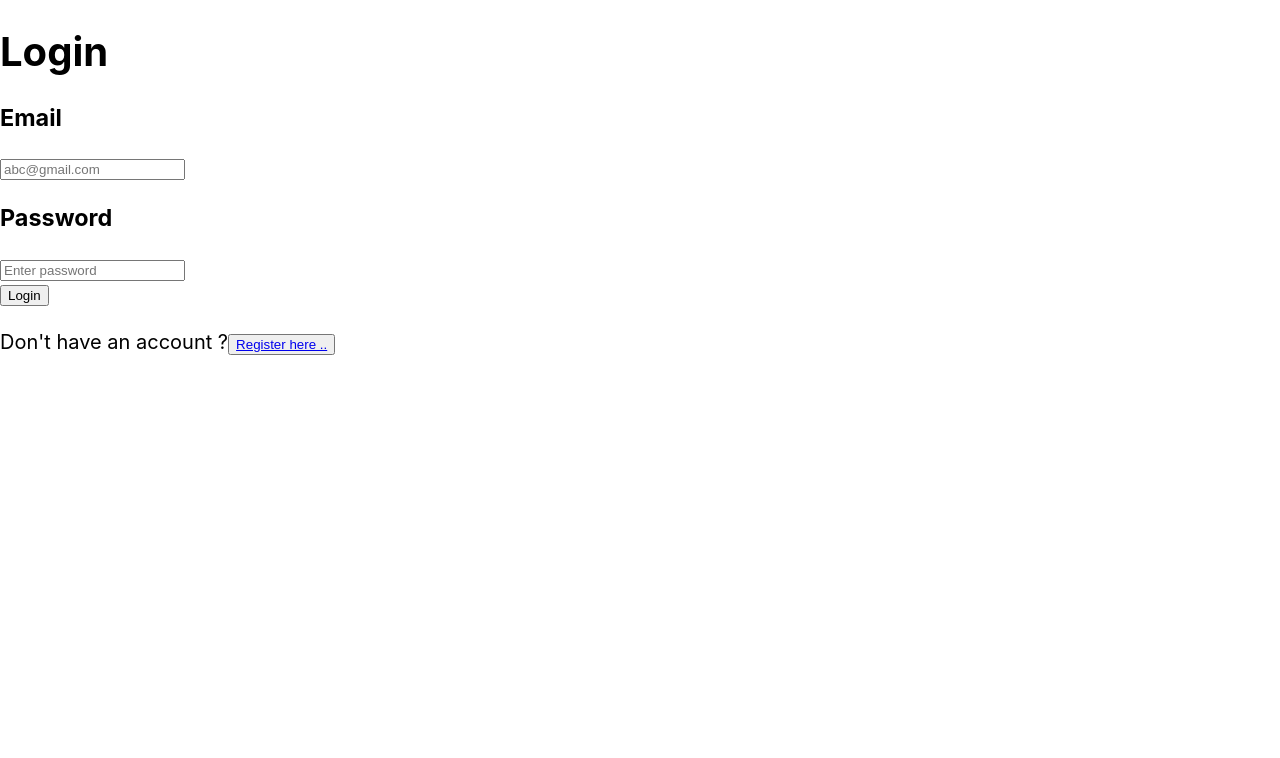
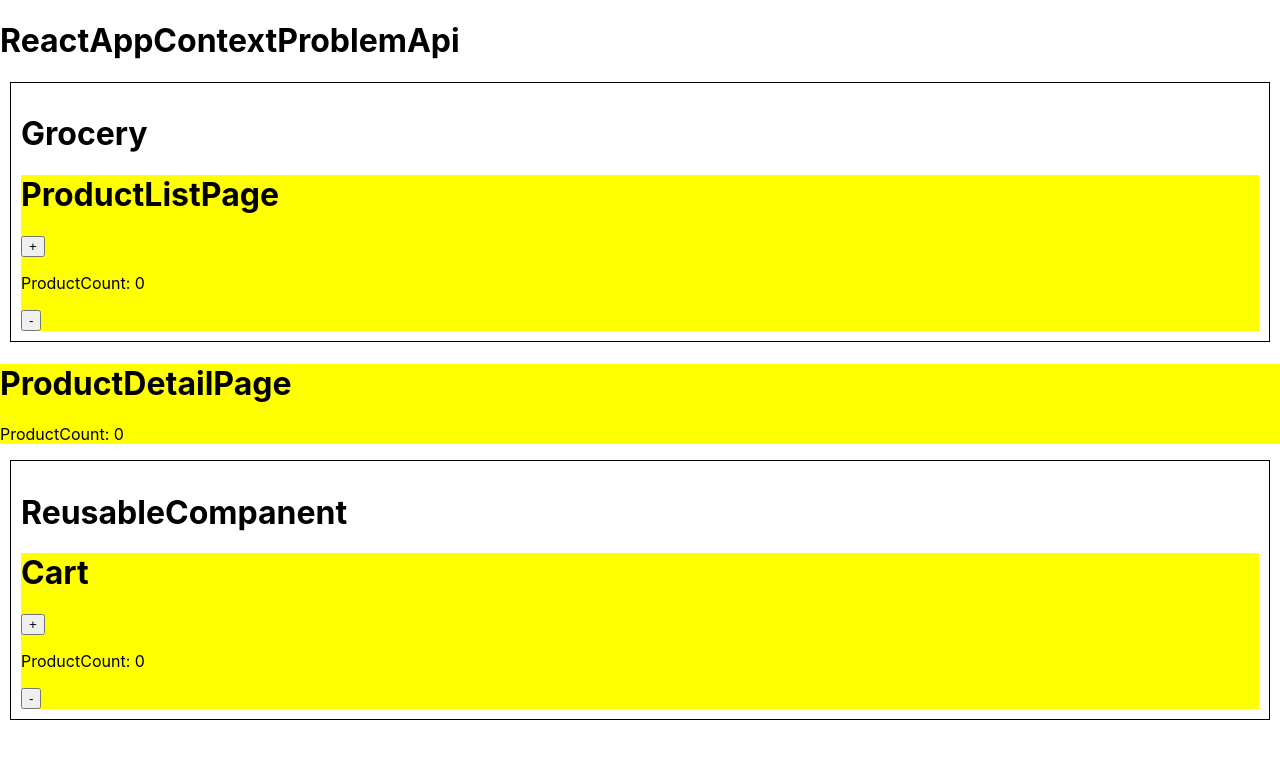
Before and after one commit to Hemant2122/newton-react-project, a React (Create React App) app: page / in a window 1280 px wide. Shown: the top 758 px of the page. Built offline with nearby package versions, Linux system fonts and the light colour scheme.

Commit message:
ContextApi Problem Statement

```diff
--- /dev/null
+++ b/src/14. ContextApi/1. ProblemStatement/components/Cart.js
@@ -0,0 +1,21 @@
+
+
+function Cart(props){
+    const {productCount, setProductCount} = props;
+    return (
+        <>
+            <div style={{background: "yellow"}}>
+                <h1>Cart</h1>
+                <button onClick={() => {
+                    setProductCount((oldValue) => oldValue + 1);
+                }}>+</button>
+                <p>ProductCount: {productCount}</p>
+                <button onClick={() => {
+                    setProductCount((oldValue) => oldValue - 1);
+                }}>-</button>
+            </div>
+        </>
+    )
+}
+
+export default Cart;
--- /dev/null
+++ b/src/14. ContextApi/1. ProblemStatement/components/Grocery.js
@@ -0,0 +1,20 @@
+import ProductListPage from "./ProductListPage";
+
+function Grocery(props) {
+    const {productCount, setProductCount} = props;
+  return (
+    <>
+      <div style={{
+        border: "1px solid black",
+        padding: "10px",
+        margin: "10px",
+      }}>
+        <h1>Grocery</h1>
+
+        <ProductListPage productCount={productCount} setProductCount={setProductCount} />
+      </div>
+    </>
+  );
+}
+
+export default Grocery;
--- /dev/null
+++ b/src/14. ContextApi/1. ProblemStatement/components/ProductDetailPage.js
@@ -0,0 +1,15 @@
+
+
+function ProductDetailPage(props){
+    const {productCount} = props;
+    return (
+        <>
+            <div style={{background: "yellow"}}>
+                <h1>ProductDetailPage</h1>
+                <p>ProductCount: {productCount}</p>
+            </div>
+        </>
+    )
+}
+
+export default ProductDetailPage;
--- /dev/null
+++ b/src/14. ContextApi/1. ProblemStatement/components/ProductListPage.js
@@ -0,0 +1,21 @@
+
+function ProductListPage(props){
+
+    const {productCount, setProductCount} = props;
+    return (
+        <>
+            <div style={{background: "yellow"}}>
+                <h1>ProductListPage</h1>
+                <button onClick={() => {
+                    setProductCount((oldValue) => oldValue + 1);
+                }}>+</button>
+                <p>ProductCount: {productCount}</p>
+                <button onClick={() => {
+                    setProductCount((oldValue) => oldValue - 1);
+                }}>-</button>
+            </div>
+        </>
+    )
+}
+
+export default ProductListPage;
--- /dev/null
+++ b/src/14. ContextApi/1. ProblemStatement/components/ReactAppContextProblemApi.js
@@ -0,0 +1,19 @@
+import Grocery from "./Grocery";
+import ReusableCompanent from "./ReusableCompanent";
+import ProductDetailPage from "./ProductDetailPage";
+import { useState } from "react";
+
+function ReactAppContextProblemApi(){
+    const [productCount, setProductCount] = useState(0);
+    return (
+        <>
+            <h1>ReactAppContextProblemApi</h1>
+
+            <Grocery productCount={productCount} setProductCount={setProductCount} />
+            <ProductDetailPage productCount={productCount} setProductCount={setProductCount} />
+            <ReusableCompanent productCount={productCount} setProductCount={setProductCount} />
+        </>
+    )
+}
+
+export default ReactAppContextProblemApi;
--- /dev/null
+++ b/src/14. ContextApi/1. ProblemStatement/components/ReusableCompanent.js
@@ -0,0 +1,21 @@
+import Cart from "./Cart";
+
+function ReusableCompanent(props){
+    const {productCount, setProductCount} = props;
+    return (
+        <>
+            <div style={{
+                border: "1px solid black",
+                padding: "10px",
+                margin: "10px",
+            }}>
+                <h1>ReusableCompanent</h1>
+
+                <Cart productCount={productCount} setProductCount={setProductCount} />
+            </div>
+
+        </>
+    )
+}
+
+export default ReusableCompanent;
--- a/src/index.js
+++ b/src/index.js
@@ -8,6 +8,7 @@ import HelloClassComponent from './1. BasicReact/1. HelloComponent/HelloClassCom
 import RouterApp from './12. ReactRouting/2. RouterApplication/RouterApp';
 import { BrowserRouter, HashRouter, MemoryRouter } from 'react-router-dom';
 import App from './Assignments/Authentication_using_react_router/component/App';
+import ReactAppContextProblemApi from './14. ContextApi/1. ProblemStatement/components/ReactAppContextProblemApi';
 
 
 
@@ -16,15 +17,22 @@ root.render(
   <React.StrictMode>
 
     {/* Assiment APP */}
-    <App />
+    {/* <App /> */}
 
     {/* ------------------ NORMAL APP --------------- */}
     {/* <App /> */}
+
+
+    {/* Context Api */}
+
+    <ReactAppContextProblemApi />
 
     {/*------------------- ROUTER APP ---------------- */}
     {/* <BrowserRouter>
       <RouterApp />
     </BrowserRouter> */}
+
+
 
   </React.StrictMode>
 );
```
Also changed, not shown: src/14. ContextApi/1. ProblemStatement/Readme.md (added).
